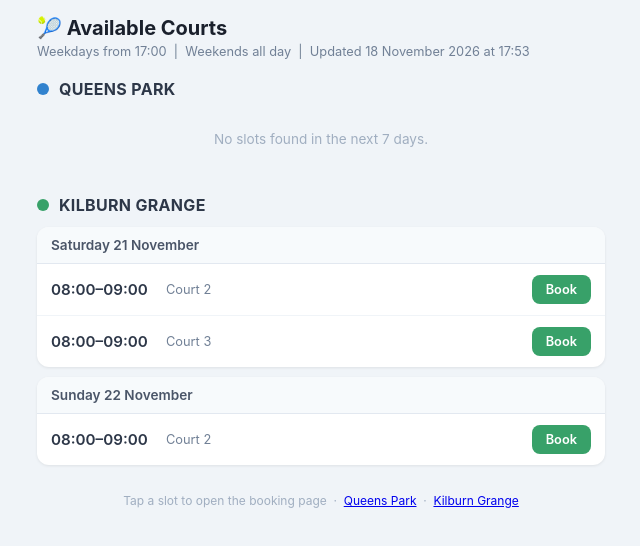
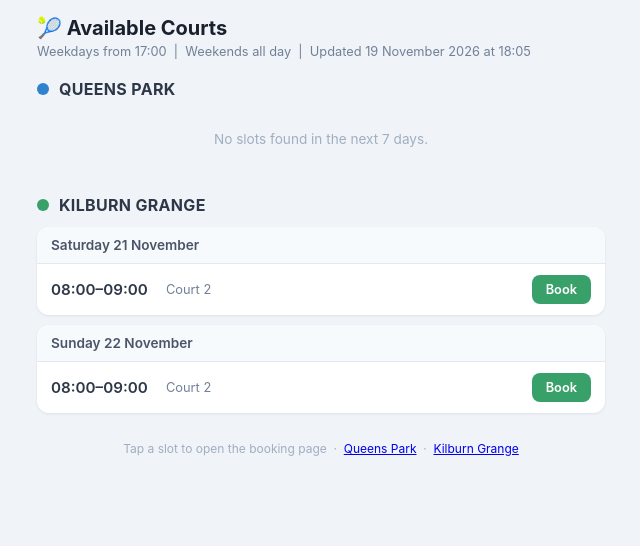
Before and after one commit to Oliver-Picot/tennis-courts, a plain HTML site: page index.html in a window 1280 px wide. Shown: the whole page, without its empty margins (319-959 px from the left). Drawn offline with Linux system fonts and the light colour scheme.

Commit message:
Update court availability 2026-11-19 18:05 UTC

```diff
--- a/index.html
+++ b/index.html
@@ -126,10 +126,9 @@ footer {
 </head>
 <body>
 <h1>🎾 Available Courts</h1>
-<p class="subtitle">Weekdays from 17:00 &nbsp;|&nbsp; Weekends all day &nbsp;|&nbsp; Updated 18 November 2026 at 17:53</p>
+<p class="subtitle">Weekdays from 17:00 &nbsp;|&nbsp; Weekends all day &nbsp;|&nbsp; Updated 19 November 2026 at 18:05</p>
 <section class="venue-section venue-qp"><div class="venue-header"><div class="venue-dot"></div><span class="venue-name">Queens Park</span></div><p class="empty">No slots found in the next 7 days.</p></section>
-<section class="venue-section venue-kg"><div class="venue-header"><div class="venue-dot"></div><span class="venue-name">Kilburn Grange</span></div><div class="day-block"><div class="day-header">Saturday 21 November</div><div class="slot-row"><span class="slot-time">08:00–09:00</span><span class="slot-court">Court 2</span><a class="book-btn" href="https://camdenactive.camden.gov.uk/courses/book.aspx?fdCourseEventId=203&fdDate=21/11/2026&fdTime=08" target="_blank" rel="noopener">Book</a></div>
-<div class="slot-row"><span class="slot-time">08:00–09:00</span><span class="slot-court">Court 3</span><a class="book-btn" href="https://camdenactive.camden.gov.uk/courses/book.aspx?fdCourseEventId=207&fdDate=21/11/2026&fdTime=08" target="_blank" rel="noopener">Book</a></div></div>
+<section class="venue-section venue-kg"><div class="venue-header"><div class="venue-dot"></div><span class="venue-name">Kilburn Grange</span></div><div class="day-block"><div class="day-header">Saturday 21 November</div><div class="slot-row"><span class="slot-time">08:00–09:00</span><span class="slot-court">Court 2</span><a class="book-btn" href="https://camdenactive.camden.gov.uk/courses/book.aspx?fdCourseEventId=203&fdDate=21/11/2026&fdTime=08" target="_blank" rel="noopener">Book</a></div></div>
 <div class="day-block"><div class="day-header">Sunday 22 November</div><div class="slot-row"><span class="slot-time">08:00–09:00</span><span class="slot-court">Court 2</span><a class="book-btn" href="https://camdenactive.camden.gov.uk/courses/book.aspx?fdCourseEventId=203&fdDate=22/11/2026&fdTime=08" target="_blank" rel="noopener">Book</a></div></div></section>
 <footer>Tap a slot to open the booking page &nbsp;·&nbsp; <a href="https://clubspark.lta.org.uk/QueensParkTennisCourts/Booking/BookByDate">Queens Park</a> &nbsp;·&nbsp; <a href="https://camdenactive.camden.gov.uk/courses/detail/178/kilburn-grange-tennis-court-1/">Kilburn Grange</a></footer>
 </body>
```
